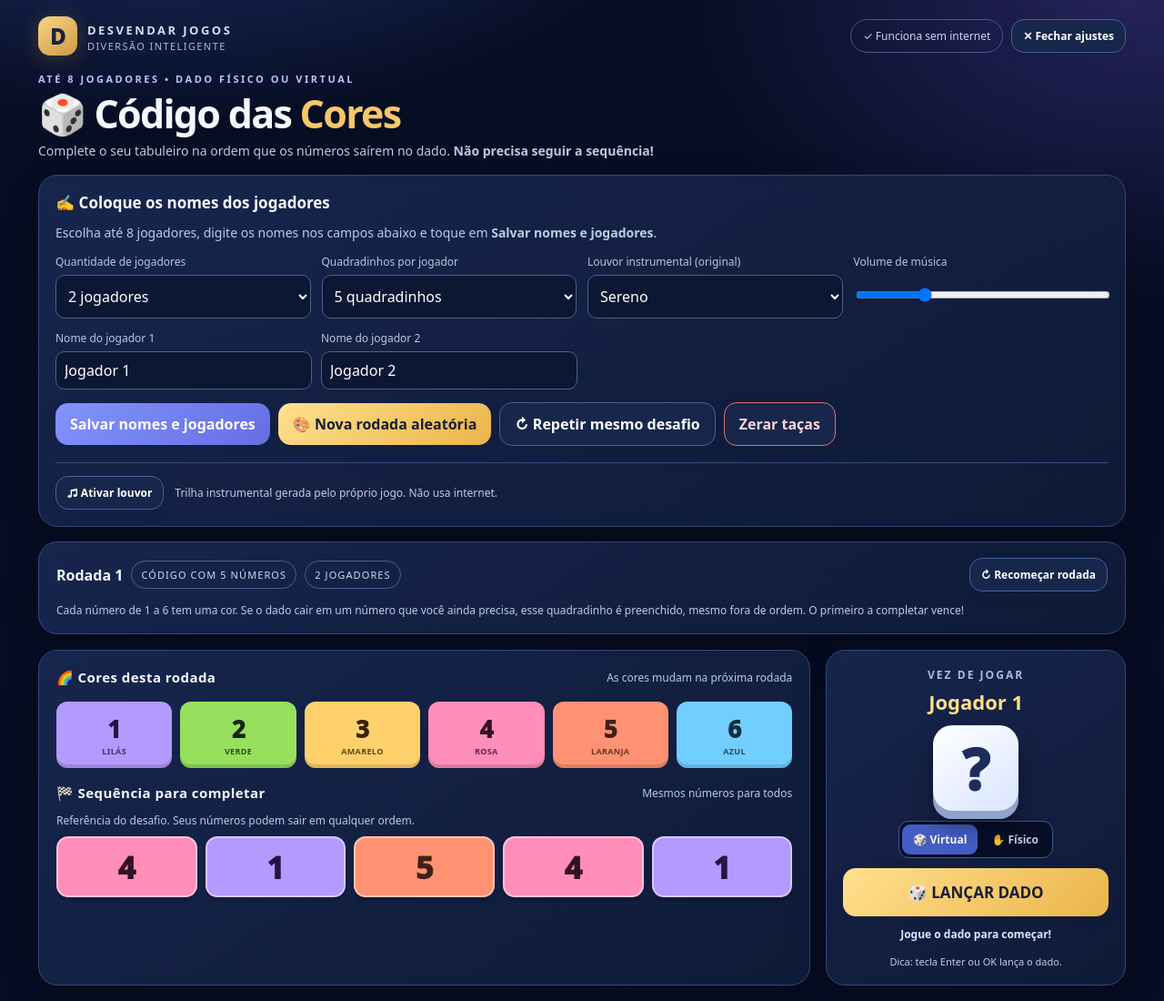
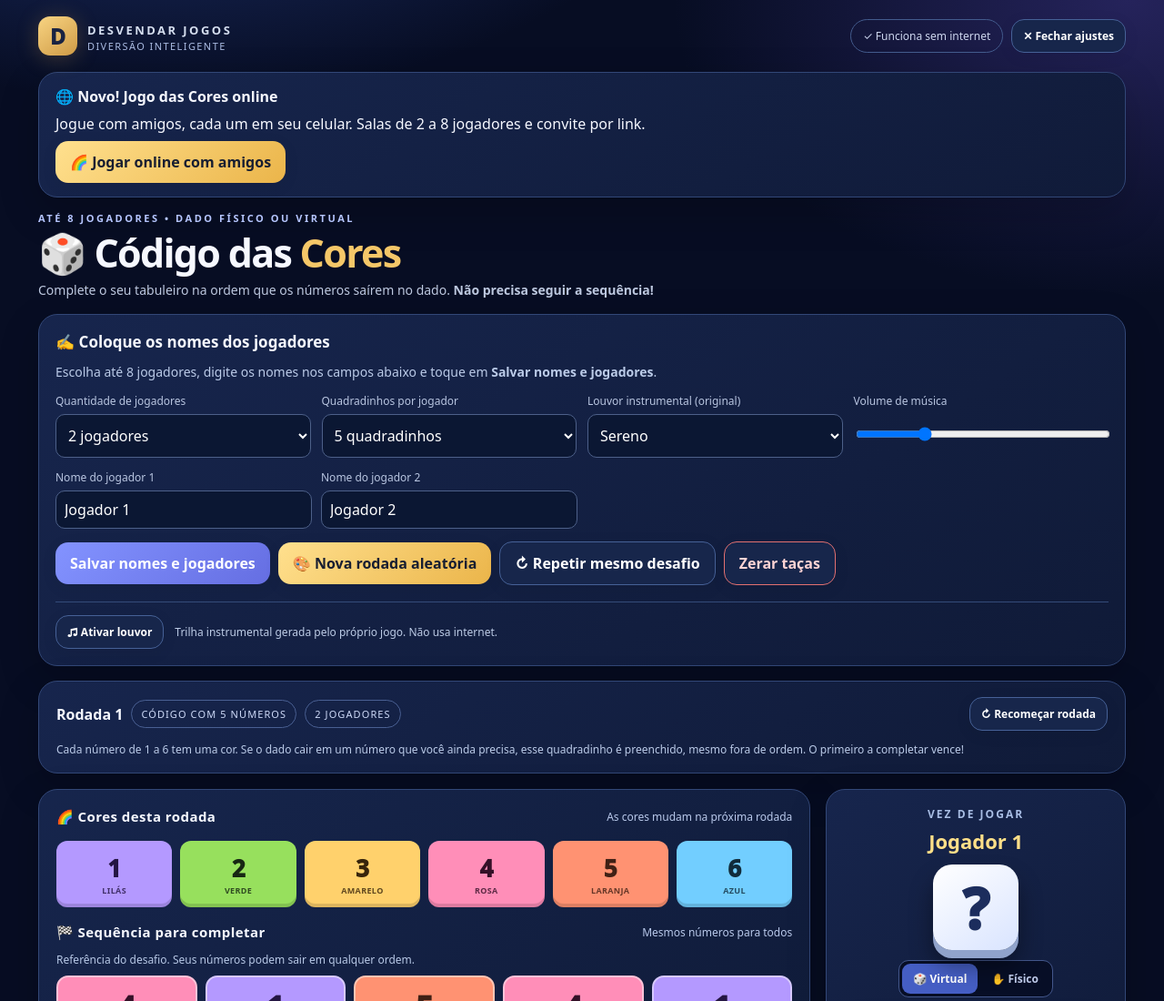
Before and after one commit to wilton027-creator/uno-felipe-flip-online, a website: page clube-6/public/cores.html in a window 1280 px wide. Shown: the top 1100 px of the page at 91% size. Drawn offline with Linux system fonts and the light colour scheme.

Commit message:
Mostrar botão de multiplayer online no Código das Cores original

```diff
--- a/clube-6/public/cores.html
+++ b/clube-6/public/cores.html
@@ -15,7 +15,7 @@
 <body>
 <div class="shell">
 <header class="bar"><div class="brand"><div class="logo">D</div><div><span>DESVENDAR JOGOS</span><small>DIVERSÃO INTELIGENTE</small></div></div><div class="top-actions"><span class="pill">✓ Funciona sem internet</span><button id="configToggle" class="btn tiny" aria-expanded="true" aria-controls="settings">✕ Fechar ajustes</button></div></header>
-<section class="hero"><div class="eyebrow">Até 8 jogadores • Dado físico ou virtual</div><h1>🎲 Código das <em>Cores</em></h1><p>Complete o seu tabuleiro na ordem que os números saírem no dado. <strong>Não precisa seguir a sequência!</strong></p></section>
+<section class="frame" style="padding:15px 18px;margin:15px 0"><strong>🌐 Novo! Jogo das Cores online</strong><p style="margin:8px 0">Jogue com amigos, cada um em seu celular. Salas de 2 a 8 jogadores e convite por link.</p><a href="/cores-online.html" class="btn gold" style="display:inline-block;text-decoration:none">🌈 Jogar online com amigos</a></section><section class="hero"><div class="eyebrow">Até 8 jogadores • Dado físico ou virtual</div><h1>🎲 Código das <em>Cores</em></h1><p>Complete o seu tabuleiro na ordem que os números saírem no dado. <strong>Não precisa seguir a sequência!</strong></p></section>
 <section id="settings" class="settings frame" aria-label="Configurações do jogo">
 <h2>✍️ Coloque os nomes dos jogadores</h2><p class="instructions" style="margin:0 0 14px;font-size:14px">Escolha até 8 jogadores, digite os nomes nos campos abaixo e toque em <strong>Salvar nomes e jogadores</strong>.</p>
 <div class="settings-grid"><div class="field"><label for="playerCount">Quantidade de jogadores</label><select id="playerCount"></select></div><div class="field"><label for="codeSize">Quadradinhos por jogador</label><select id="codeSize"><option value="5">5 quadradinhos</option><option value="6">6 quadradinhos</option></select></div><div class="field"><label for="musicStyle">Louvor instrumental (original)</label><select id="musicStyle"><option value="sereno">Sereno</option><option value="esperanca">Esperança</option><option value="alegria">Alegria</option><option value="reflexao">Reflexão</option></select></div><div class="field"><label for="soundVol">Volume de música</label><input id="soundVol" aria-label="Volume da música" type="range" min="0" max="100" value="24"></div></div>
```
